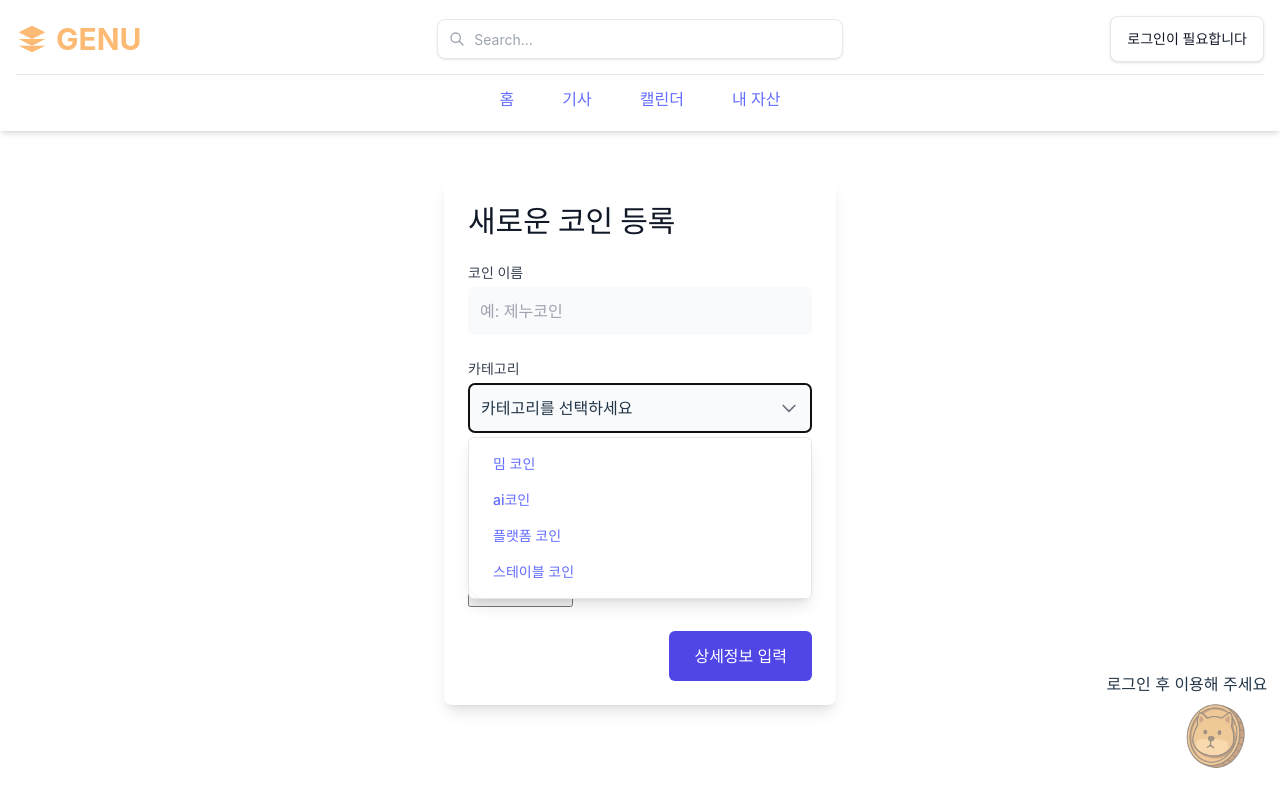
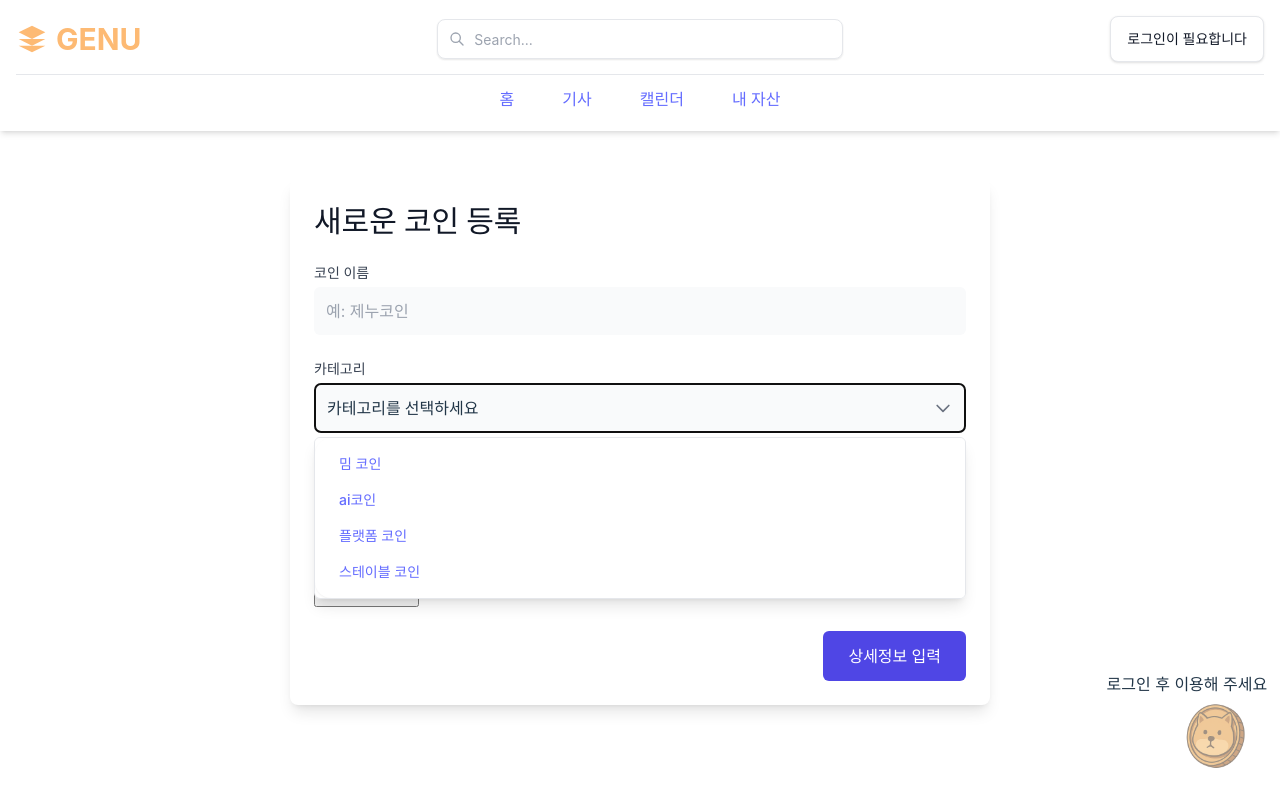
Before and after one commit to kju0811/GENU, a React (Vite) app in the folder frontend/: page /coin/create in a window 1280 px wide. Both pictures are taken after a click on the button "카테고리를 선택하세요". Built offline with nearby package versions, Linux system fonts and the light colour scheme; a web font is replaced by a local one; what react-chatbot-kit would draw is missing.

Commit message:
refactor:코인생성 카테고리 설정 변경

```diff
--- a/frontend/src/components/CoinCreate.jsx
+++ b/frontend/src/components/CoinCreate.jsx
@@ -3,9 +3,6 @@ import { useNavigate } from 'react-router-dom';
 import { getIP, getNowDate } from '../components/Tool';
 import { Dropdown } from './coinComponents';
 
-/**
- * CoinCreate 페이지 컴포넌트
- */
 export default function CoinCreate() {
   const [step, setStep] = useState(1);
   const [name, setName] = useState('');
@@ -15,11 +12,6 @@ export default function CoinCreate() {
   const [info, setInfo] = useState('');
   const [dropdownOpen, setDropdownOpen] = useState(false);
   const navigate = useNavigate();
-
-  const categories = [
-    'NFT', '밈 코인', 'AI 코인', '플랫폼 코인', '스테이블 코인', '기모링 코인',
-    '게이밍 코인', '의료 코인', '기타 코인'
-  ];
 
   const handleNext = () => {
     if (name && cate && price && img) {
@@ -32,7 +24,6 @@ export default function CoinCreate() {
   const handleSubmit = async (e) => {
     e.preventDefault();
 
-    // 서버가 기대하는 형식: 'coin' JSON 블랍과 'file' multipart
     const coin = {
       coin_name: name,
       coin_cate: cate,
@@ -69,7 +60,7 @@ export default function CoinCreate() {
   };
 
   return (
-    <div className="max-w-3xl mx-auto my-12 p-6 bg-white dark:bg-gray-800 rounded-lg shadow-lg">
+    <div className="min-w-[700px] min-h-[500px] my-12 p-6 bg-white dark:bg-gray-800 rounded-lg shadow-lg">
       <h2 className="text-3xl font-bold text-gray-900 dark:text-white mb-6">새로운 코인 등록</h2>
 
       {/* Step 1: 기본 정보 */}
@@ -83,7 +74,6 @@ export default function CoinCreate() {
               placeholder="예: 제누코인"
               value={name}
               onChange={e => setName(e.target.value)}
-              required
             />
           </div>
 
@@ -98,9 +88,12 @@ export default function CoinCreate() {
               <svg className="w-5 h-5 text-gray-500" fill="none" stroke="currentColor" viewBox="0 0 24 24"><path strokeLinecap="round" strokeLinejoin="round" strokeWidth="2" d="M19 9l-7 7-7-7"/></svg>
             </button>
             {dropdownOpen && (
-              <ul className="absolute z-10 mt-1 w-full bg-white dark:bg-gray-700 border border-gray-200 dark:border-gray-600 rounded-md shadow-lg max-h-48 overflow-auto">
-                  <Dropdown/>
-              </ul>
+              <div className="absolute z-10 mt-1 w-full bg-white dark:bg-gray-700 border border-gray-200 dark:border-gray-600 rounded-md shadow-lg max-h-48 overflow-auto">
+                <Dropdown onSelect={cate => {
+                  setCate(cate);
+                  setDropdownOpen(false);
+                }} />
+              </div>
             )}
           </div>
 
@@ -112,7 +105,6 @@ export default function CoinCreate() {
               placeholder="50000"
               value={price}
               onChange={e => setPrice(e.target.value)}
-              required
             />
           </div>
 
@@ -123,9 +115,8 @@ export default function CoinCreate() {
               accept="image/*"
               onChange={e => setImg(e.target.files[0])}
               className="mt-1"
-              required
             />
-            {img && <p className="mt-2 text-sm text-green-600">{img.name} 선택됨</p>}
+            {img && <p className="mt-2 text-sm text-green-600">이미지 업로드 완료!</p>}
           </div>
 
           <div className="flex justify-end">
```
